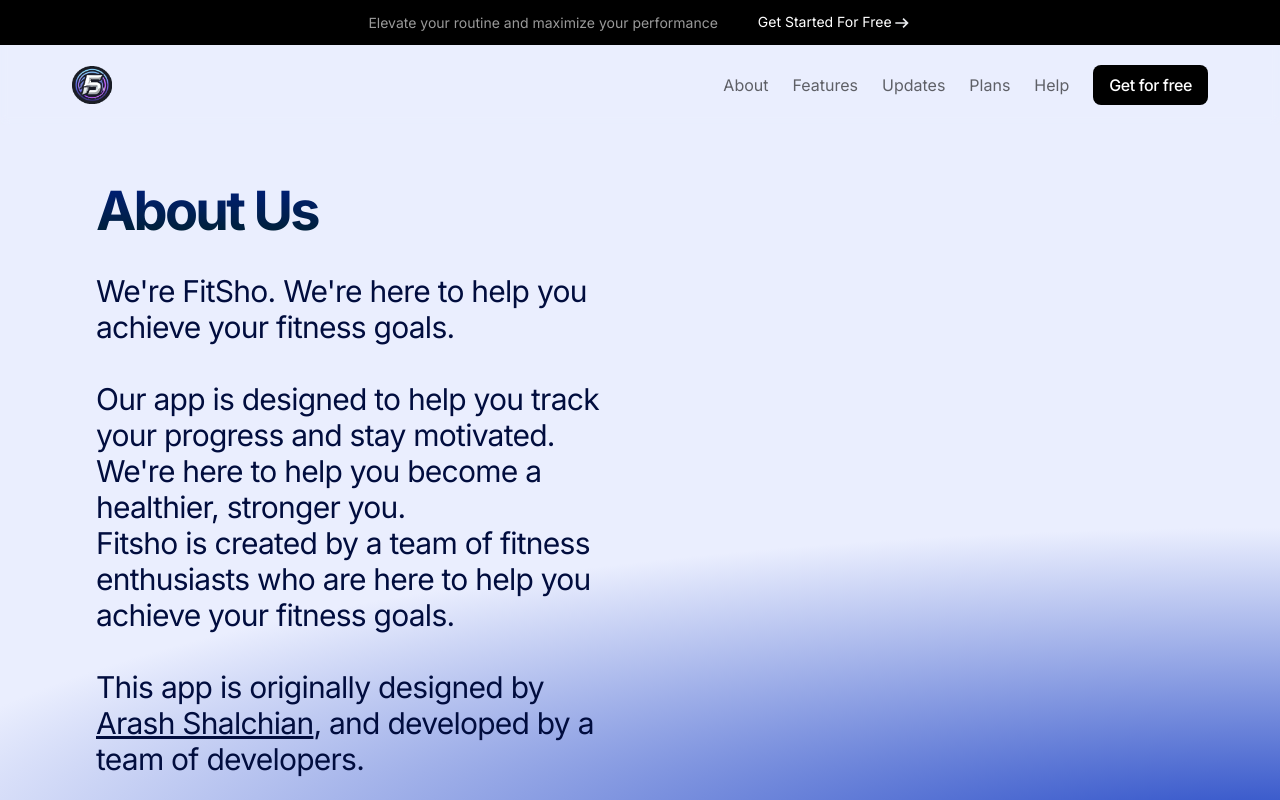
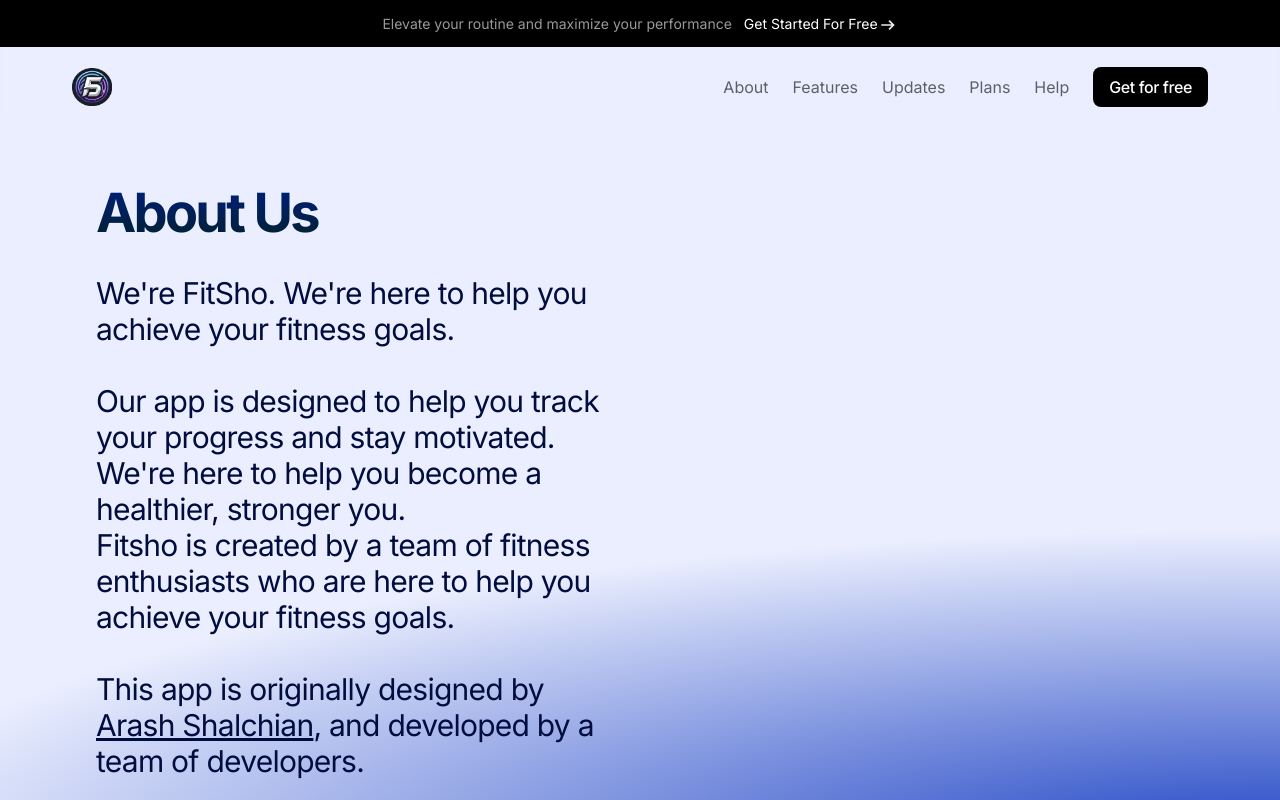
Before and after one commit to fit-sho/fitsho, a Next.js app in the folder trainer-app-frontend/: page /about in a window 1280 px wide. Shown: the top 800 px of the page. Built offline with nearby package versions, Linux system fonts and the light colour scheme; a web font is replaced by a local one.

Commit message:
fixed the top of the navbar

```diff
--- a/trainer-app-frontend/src/homeSections/Header.tsx
+++ b/trainer-app-frontend/src/homeSections/Header.tsx
@@ -14,11 +14,11 @@
 
   return (
     <header className="sticky top-0 backdrop-blur-sm z-20">
-      <div className="flex justify-center items-center bg-black text-sm text-white py-3 gap-10">
+      <div className="flex justify-center items-center bg-black text-sm text-white py-3 gap-3">
         <p className="text-white/60 hidden md:block ">
           Elevate your routine and maximize your performance
         </p>
-        <div className="inline-flex gap-1 items-center">
+        <div className="inline-flex gap-1 items-center mt-[2px]">
           <a href="/login" className="hover:text-white/60">
             Get Started For Free
             <ArrowRight className="h-5 w-5 inline-flex justify-center items-center" />
```
